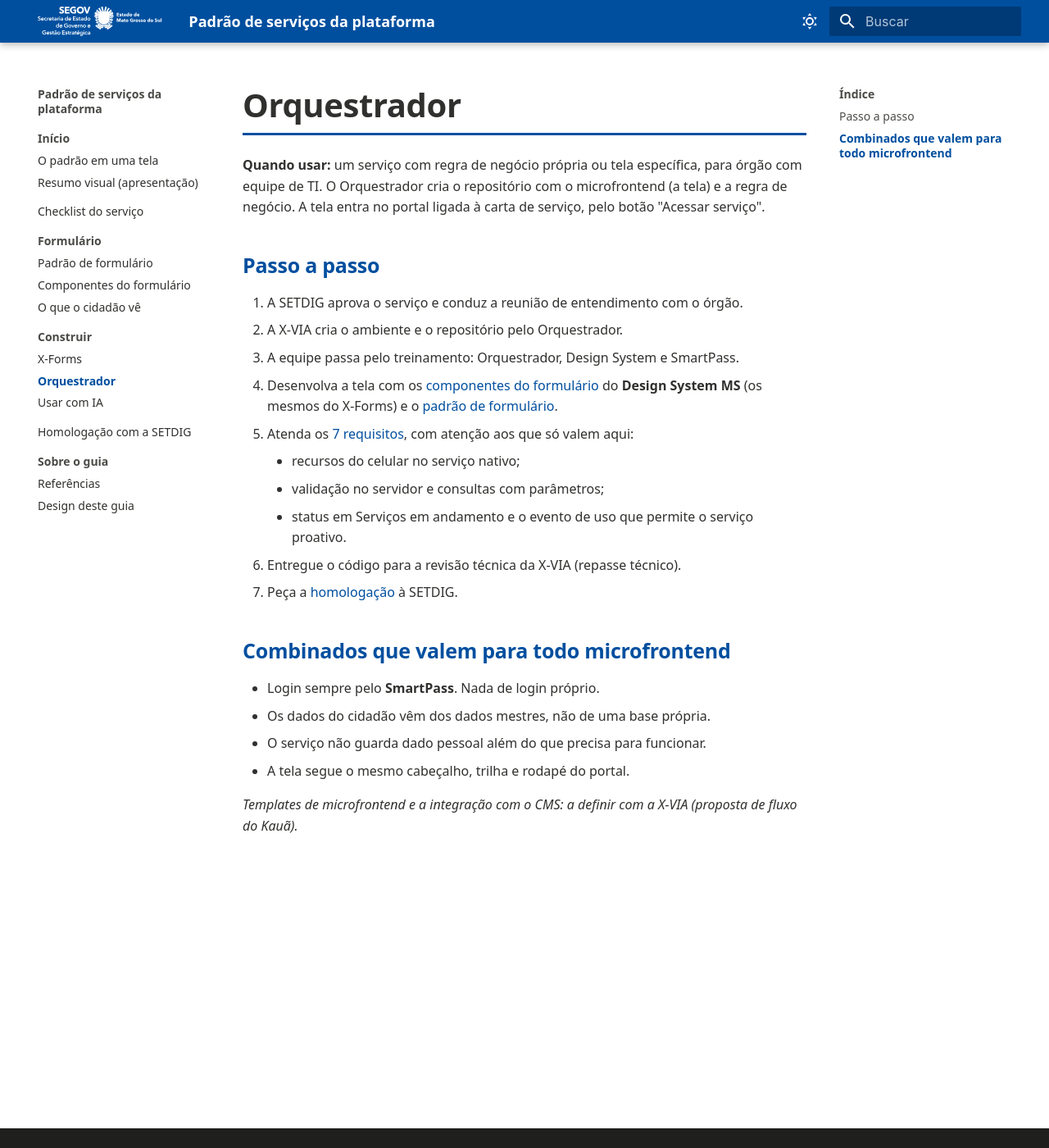
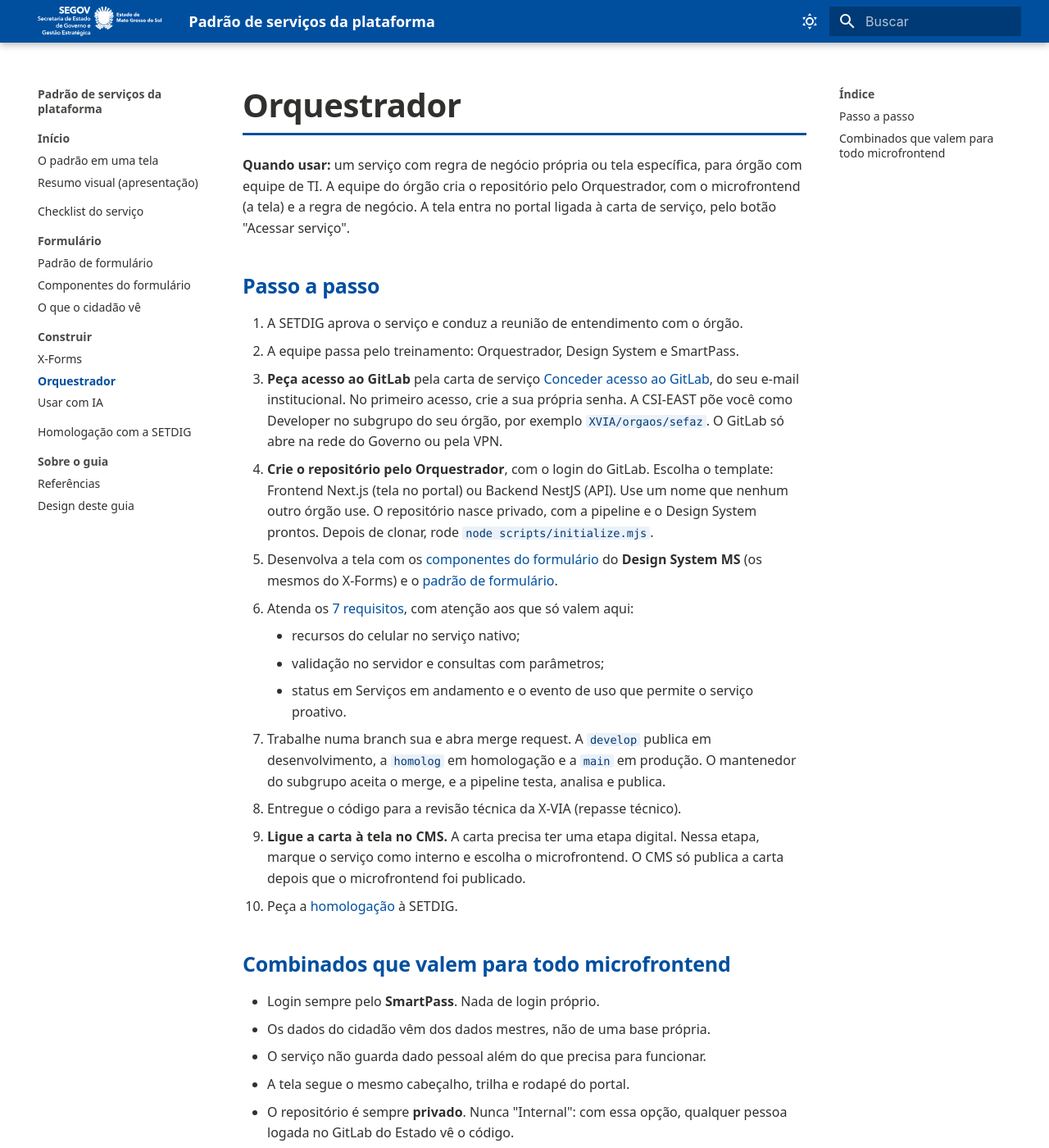
Before and after one commit to fabioramos-02/padrao-servicos-plataforma, an MkDocs documentation site: the page built from docs/orquestrador.md, in a window 1280 px wide and 1400 px high. Shown: the whole window at 82% size. Built offline with MkDocs 1.6.1 and Material for MkDocs 9.7.7, drawn with Linux system fonts in a browser that asks for light colours; some of the changed text lies outside the part shown.

Commit message:
docs: Orquestrador alinhado com a governança de acesso e o vínculo da carta no CMS

```diff
--- a/docs/orquestrador.md
+++ b/docs/orquestrador.md
@@ -1,22 +1,32 @@
 # Orquestrador
 
-**Quando usar:** um serviço com regra de negócio própria ou tela específica, para órgão com equipe de TI. O
-Orquestrador cria o repositório com o microfrontend (a tela) e a regra de negócio. A tela entra no portal ligada à
-carta de serviço, pelo botão "Acessar serviço".
+**Quando usar:** um serviço com regra de negócio própria ou tela específica, para órgão com equipe de TI. A equipe do
+órgão cria o repositório pelo Orquestrador, com o microfrontend (a tela) e a regra de negócio. A tela entra no portal
+ligada à carta de serviço, pelo botão "Acessar serviço".
 
 ## Passo a passo
 
 1. A SETDIG aprova o serviço e conduz a reunião de entendimento com o órgão.
-2. A X-VIA cria o ambiente e o repositório pelo Orquestrador.
-3. A equipe passa pelo treinamento: Orquestrador, Design System e SmartPass.
-4. Desenvolva a tela com os [componentes do formulário](componentes.md) do **Design System MS** (os mesmos do
+2. A equipe passa pelo treinamento: Orquestrador, Design System e SmartPass.
+3. **Peça acesso ao GitLab** pela carta de serviço
+   [Conceder acesso ao GitLab](https://www.ms.gov.br/ciencia-e-tecnologia/conceder-acesso-ao-gitlabs17), do seu e-mail
+   institucional. No primeiro acesso, crie a sua própria senha. A CSI-EAST põe você como Developer no subgrupo do seu
+   órgão, por exemplo `XVIA/orgaos/sefaz`. O GitLab só abre na rede do Governo ou pela VPN.
+4. **Crie o repositório pelo Orquestrador**, com o login do GitLab. Escolha o template: Frontend Next.js (tela no
+   portal) ou Backend NestJS (API). Use um nome que nenhum outro órgão use. O repositório nasce privado, com a pipeline
+   e o Design System prontos. Depois de clonar, rode `node scripts/initialize.mjs`.
+5. Desenvolva a tela com os [componentes do formulário](componentes.md) do **Design System MS** (os mesmos do
    X-Forms) e o [padrão de formulário](formulario.md).
-5. Atenda os [7 requisitos](checklist.md), com atenção aos que só valem aqui:
+6. Atenda os [7 requisitos](checklist.md), com atenção aos que só valem aqui:
     - recursos do celular no serviço nativo;
     - validação no servidor e consultas com parâmetros;
     - status em Serviços em andamento e o evento de uso que permite o serviço proativo.
-6. Entregue o código para a revisão técnica da X-VIA (repasse técnico).
-7. Peça a [homologação](homologacao.md) à SETDIG.
+7. Trabalhe numa branch sua e abra merge request. A `develop` publica em desenvolvimento, a `homolog` em homologação e
+   a `main` em produção. O mantenedor do subgrupo aceita o merge, e a pipeline testa, analisa e publica.
+8. Entregue o código para a revisão técnica da X-VIA (repasse técnico).
+9. **Ligue a carta à tela no CMS.** A carta precisa ter uma etapa digital. Nessa etapa, marque o serviço como interno
+   e escolha o microfrontend. O CMS só publica a carta depois que o microfrontend foi publicado.
+10. Peça a [homologação](homologacao.md) à SETDIG.
 
 ## Combinados que valem para todo microfrontend
 
@@ -24,5 +34,14 @@ carta de serviço, pelo botão "Acessar serviço".
 - Os dados do cidadão vêm dos dados mestres, não de uma base própria.
 - O serviço não guarda dado pessoal além do que precisa para funcionar.
 - A tela segue o mesmo cabeçalho, trilha e rodapé do portal.
+- O repositório é sempre **privado**. Nunca "Internal": com essa opção, qualquer pessoa logada no GitLab do Estado vê o
+  código.
+- Os segredos da pipeline ficam com a X-VIA. O órgão não vê nem cadastra.
 
-*Templates de microfrontend e a integração com o CMS: a definir com a X-VIA (proposta de fluxo do Kauã).*
+Exemplo no ar (ambiente de desenvolvimento):
+[Consultar delegacias e endereços](https://portal.dev.pgd.ms.gov.br/app/consultar-delegacias-e-enderecos), feito no
+Orquestrador com os componentes do Design System.
+
+Regras completas de acesso, grupos e segredos:
+[Governança do Orquestrador e do acesso ao Design System](https://docs.google.com/document/d/1kSKsbJ3RTFWfbVw4Ix550Z_S72pQz7PNl-xmdzMnqw0/edit)
+(documento da SGD).
```
